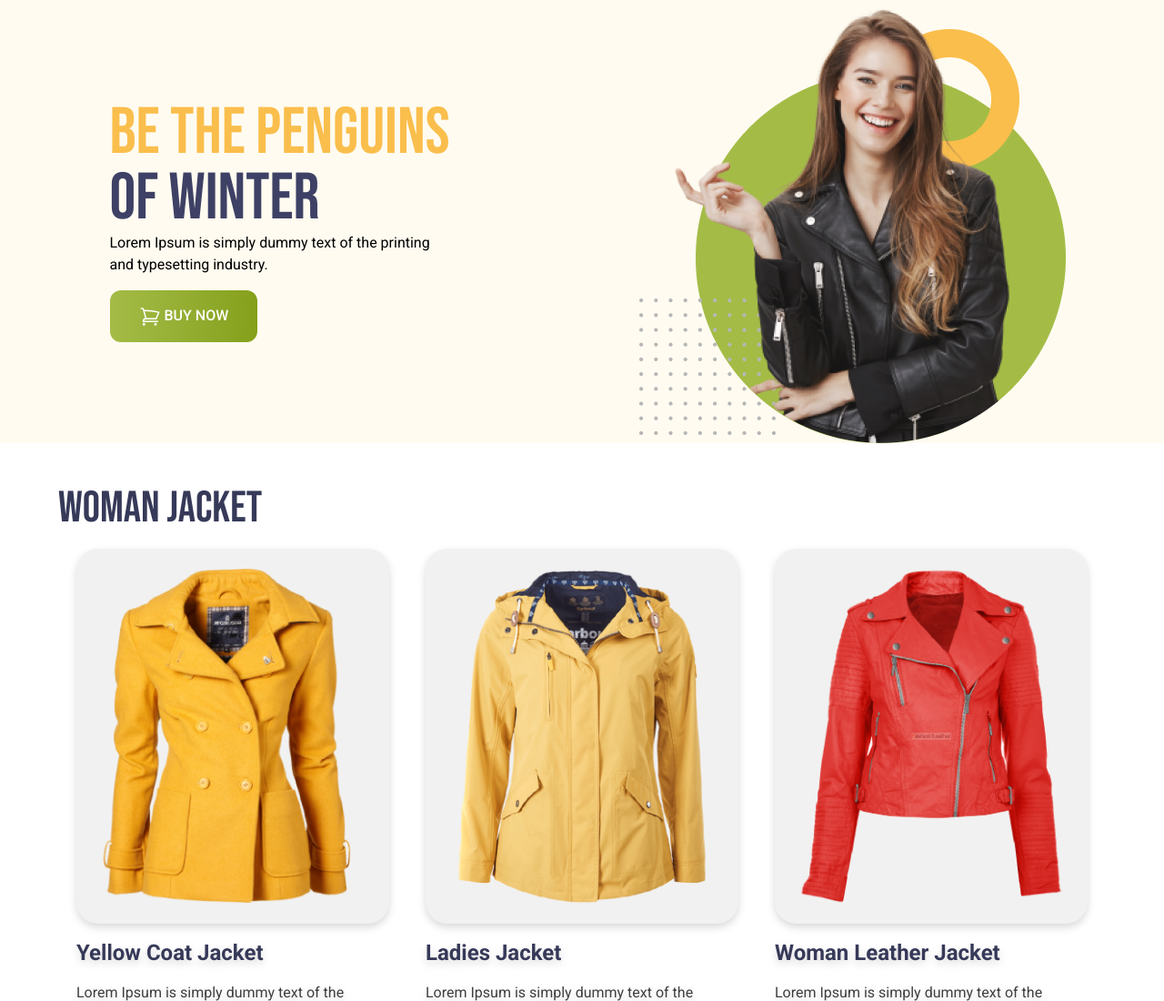
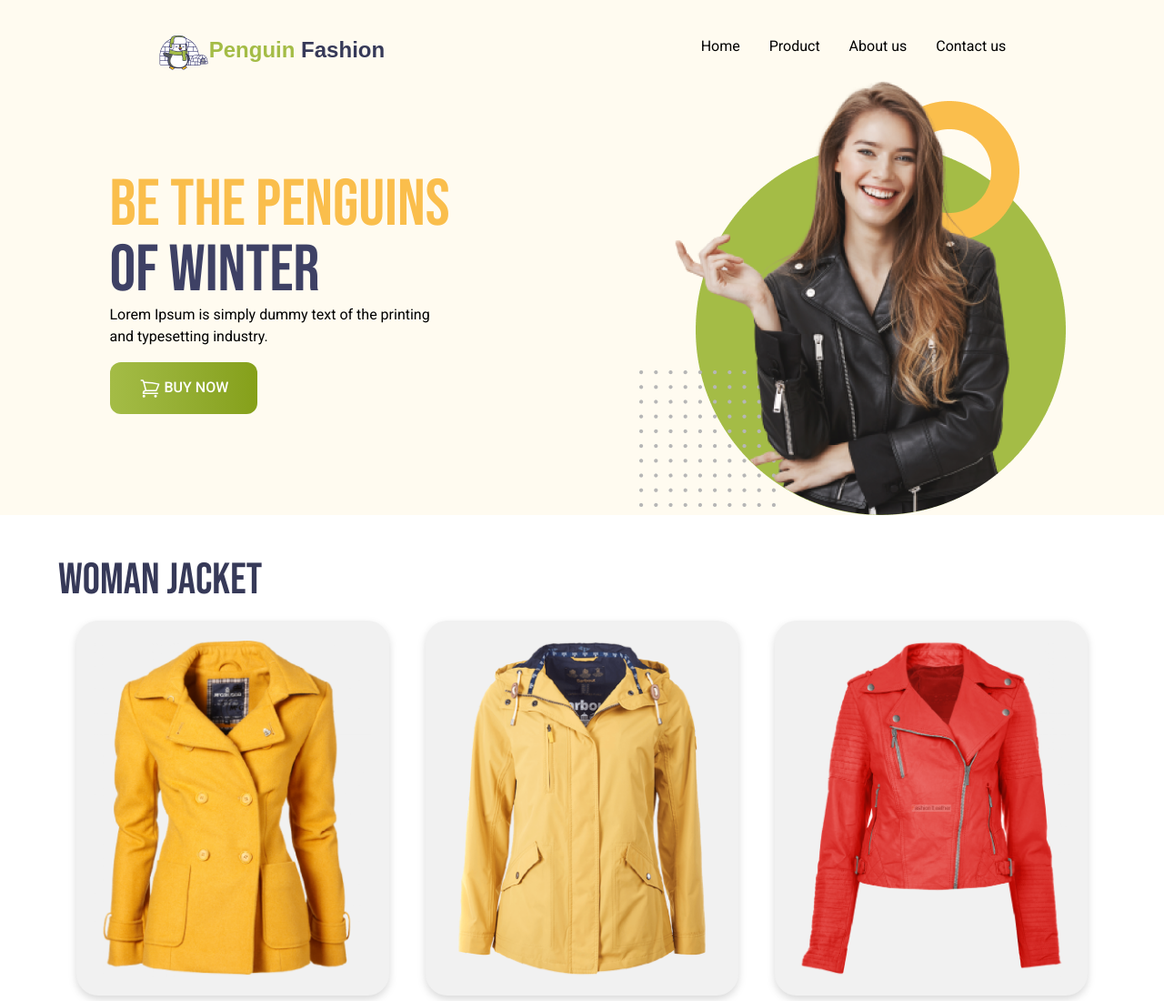
Before and after one commit to prodip36/penguin-fashion-tailwind, a plain HTML site: page index.html in a window 1280 px wide. Shown: the top 1100 px of the page at 91% size. Drawn offline with nearby package versions, Linux system fonts and the light colour scheme.

Commit message:
navbar created and finished

```diff
--- a/index.html
+++ b/index.html
@@ -16,14 +16,27 @@
 .font-bebas-neue {
   font-family: "Bebas Neue", sans-serif;
 }
+.font-montserrat {
+  font-family: "Montserrat", sans-serif;
+}
 </style>
 
 </head>
 <body class="font-roboto">
     <header class="bg-[#FFFBF0]">
         <!-- navbar start -->
-        <nav>
+        <nav class="flex justify-around pt-[39px]">
+          <div class="flex">
+            <img src="./images/Group 33071penguin.png" alt="">
+            <h1 class="font-montserrat font-bold text-2xl"><span class="text-[#A4BC46]">Penguin</span> <span class="text-[#363958]">Fashion</span></h1>
+          </div>
+          <div class=" md:space-x-7 lg:space-x-7 ">
 
+            <a href="">Home</a>
+            <a href="">Product</a>
+            <a href="">About us</a>
+            <a href="">Contact us</a>
+          </div>
         </nav>
         <!-- Banner content -->
          <div class="md:flex pl-4 md:items-center md:justify-around">
```
Also changed, not shown: images/Group 33071penguin.png (added), images/align-left.png (added).
